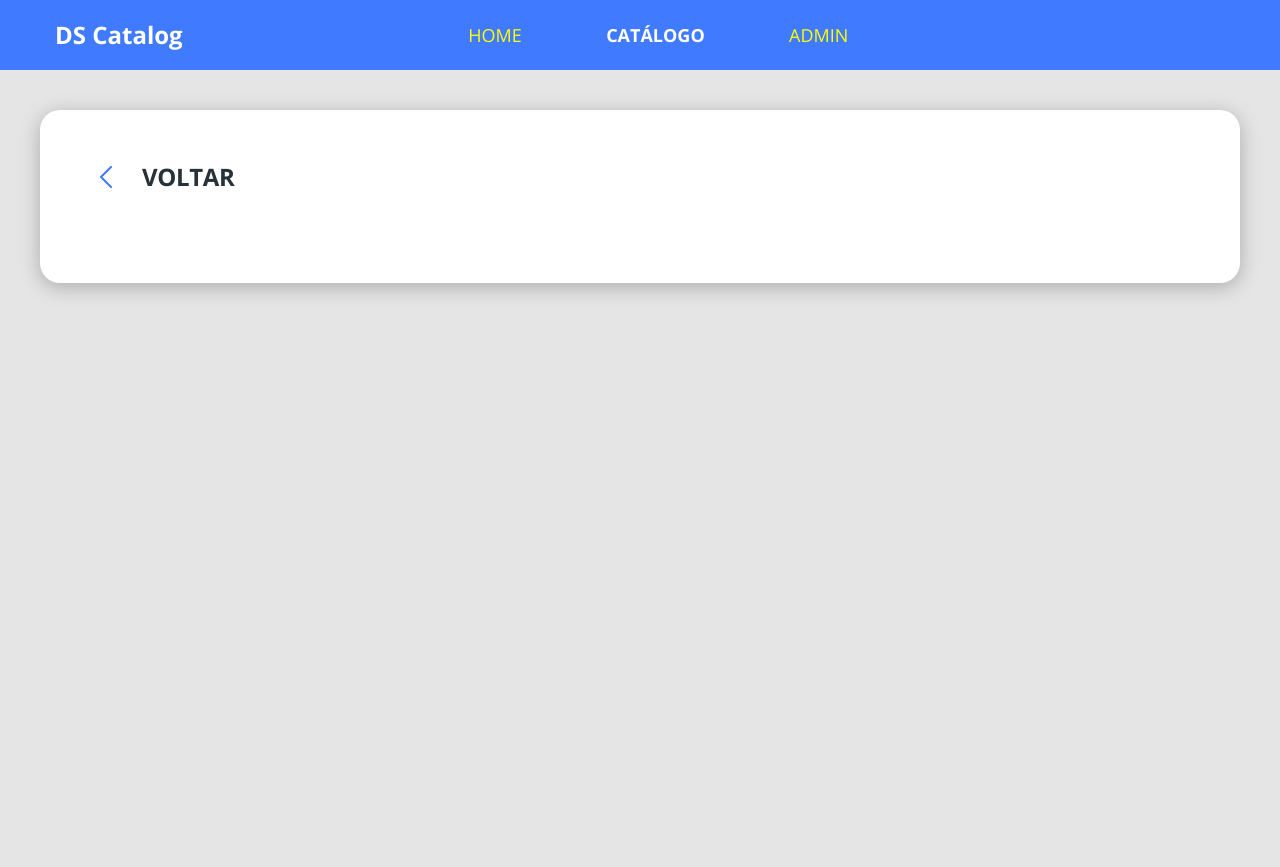
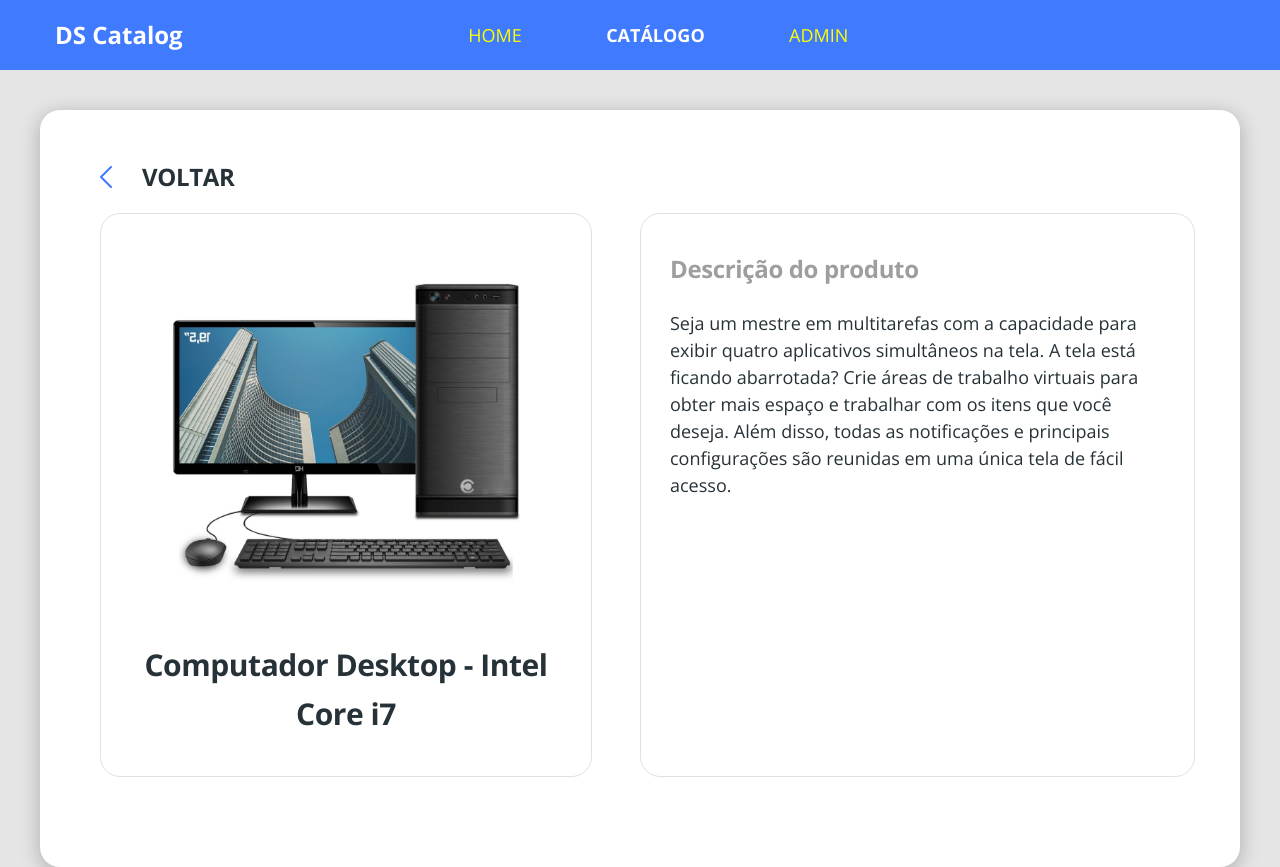
Before and after one commit to ruriknj/dscatalog-bootcamp-devsuperior, a React (Create React App) app in the folder front-web/: page /products/1 in a window 1280 px wide. Before the commit the page ends 800 px from the top, so only its background shows below. Built offline with nearby package versions, Linux system fonts and the light colour scheme.

Commit message:
Criando conteúdo dos detalhes do produto

```diff
--- a/front-web/src/pages/Catalog/components/ProductDetails/index.tsx
+++ b/front-web/src/pages/Catalog/components/ProductDetails/index.tsx
@@ -1,6 +1,7 @@
 import React from 'react';
-import {Link, useParams} from 'react-router-dom'
-import {ReactComponent as ArrowIcon} from '../../../../core/assets/images/arrow.svg';
+import { Link, useParams } from 'react-router-dom'
+import { ReactComponent as ArrowIcon } from '../../../../core/assets/images/arrow.svg';
+import { ReactComponent as ProductImage } from '../../../../core/assets/images/product.svg';
 import './style.scss';
 
 type ParamsType = {
@@ -8,15 +9,35 @@
 }
 
 const ProductDetails = () => {
-    const {productId} = useParams<ParamsType>();
+    const { productId } = useParams<ParamsType>();
     console.log(productId);
     return (
         <div className="product-details-container">
             <div className="card-base border-radius-20 product-details">
-               <Link to="/products" className="product-details-goback">
-                    <ArrowIcon className="icon-goback"/>
-                        <h1 className="text-goback">voltar</h1>
-               </Link>
+                <Link to="/products" className="product-details-goback">
+                    <ArrowIcon className="icon-goback" />
+                    <h1 className="text-goback">voltar</h1>
+                </Link>
+                <div className="row">
+                    <div className="col-6 pr-5">
+                        <div className="product-details-card text-center">
+                            <ProductImage className="product-details-image" />
+                            <div>
+                                <h1 className="product-details-name">
+                                    Computador Desktop - Intel Core i7
+                                </h1>
+                            </div>
+                        </div>
+                    </div>
+                    <div className="col-6 product-details-card">
+                        <h1 className="product-description-title">
+                            Descrição do produto
+                        </h1>
+                         <p className="product-description-text">
+                         Seja um mestre em multitarefas com a capacidade para exibir quatro aplicativos simultâneos na tela. A tela está ficando abarrotada? Crie áreas de trabalho virtuais para obter mais espaço e trabalhar com os itens que você deseja. Além disso, todas as notificações e principais configurações são reunidas em uma única tela de fácil acesso.
+                        </p>
+                    </div>
+                </div>
             </div>
         </div>
     );
--- a/front-web/src/pages/Catalog/components/ProductDetails/style.scss
+++ b/front-web/src/pages/Catalog/components/ProductDetails/style.scss
@@ -11,6 +11,7 @@
 .product-details-goback {
     display: flex;
     align-items: center;
+    margin-bottom: 20px;
 }
 
 .icon-goback {
@@ -26,3 +27,35 @@
     color: #263238;
     text-transform: uppercase;
 }
+
+.product-details-card {
+    border: 1px solid #e1e1e1;
+    border-radius: 20px;
+    padding: 38px 29px
+}
+
+.product-details-image {
+    width: 353px;
+    height: 353px;
+}
+
+.product-description-title {
+    font-size: 24px;;
+    line-height: 33px;
+    letter-spacing: -0.015em;
+    color: #9e9e9e;
+    margin-bottom: 25px;
+}
+
+.product-description-text {
+    font-style: normal;
+    font-weight: normal;
+    font-size: 18px;
+}
+
+.product-details-name {
+    font-size: 30px;
+    line-height: 49px;
+    letter-spacing: -0.015em;
+    margin-top: 35px;
+}
```
